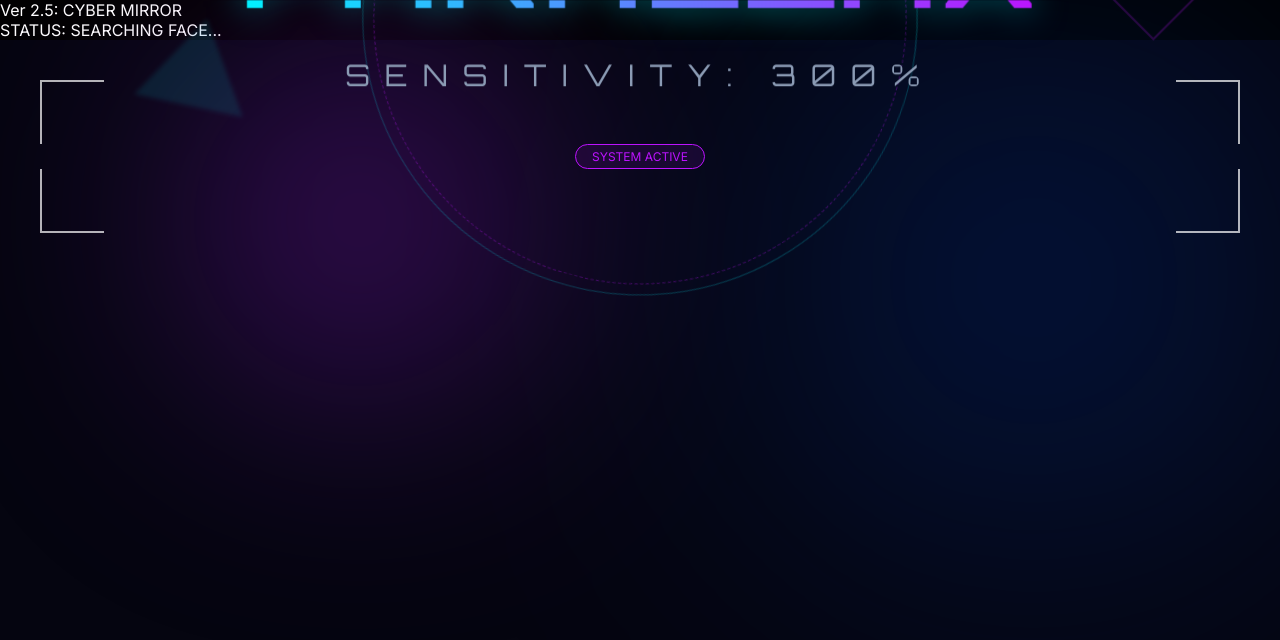
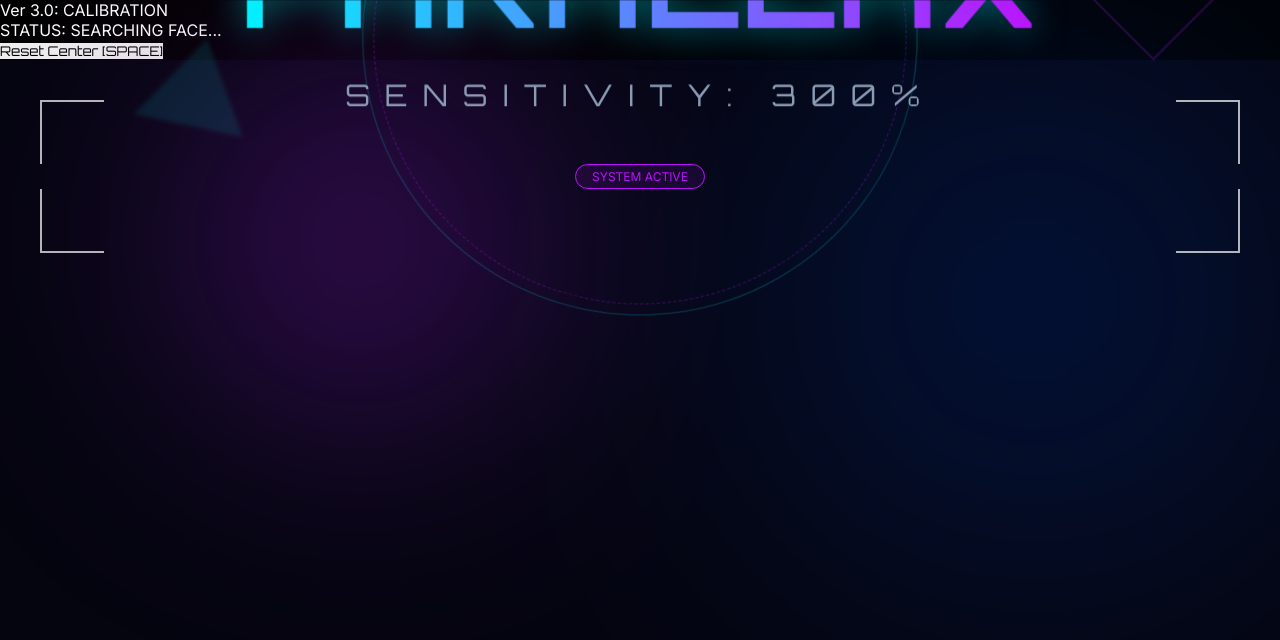
Before and after one commit to iidaatcnt/motion-parallax-app, a React (Vite) app: page / in a window 1280 px wide. Shown: the top 640 px of the page. Built offline with nearby package versions, Linux system fonts and the light colour scheme; no server answers.

Commit message:
Add calibration/reset center feature with SPACE key shortcut

```diff
--- a/src/App.tsx
+++ b/src/App.tsx
@@ -1,4 +1,4 @@
-import { useState } from 'react';
+import { useState, useRef, useEffect } from 'react';
 import FaceTracker from './components/FaceTracker';
 import ParallaxScene from './components/ParallaxScene';
 import HoloAvatar from './components/HoloAvatar';
@@ -8,20 +8,45 @@ import './index.css';
 function App() {
   const [landmarks, setLandmarks] = useState<NormalizedLandmarkList | null>(null);
   const [facePosition, setFacePosition] = useState({ x: 0, y: 0 });
+  const [offset, setOffset] = useState({ x: 0, y: 0 }); // Calibration offset
+  const rawFacePos = useRef({ x: 0, y: 0 });
 
   const handleFaceDetected = (lm: NormalizedLandmarkList) => {
     setLandmarks(lm);
 
-    // Calculate simple center for parallax (using nose tip: index 1)
     if (lm && lm[1]) {
-      // x: 0 (left) - 1 (right)
-      // Mirror logic: moving left (x < 0.5) should be represented as such
-      // Standardize to -1 to 1
-      const x = (lm[1].x - 0.5) * 2;
-      const y = (lm[1].y - 0.5) * 2;
-      setFacePosition({ x, y });
+      const rawX = (lm[1].x - 0.5) * 2;
+      const rawY = (lm[1].y - 0.5) * 2;
+
+      rawFacePos.current = { x: rawX, y: rawY };
+
+      // Apply calibration offset
+      // If Offset is (0.2, 0.2), and Raw is (0.2, 0.2), Result should be (0, 0)
+      const calibratedX = rawX - offset.x;
+      const calibratedY = rawY - offset.y;
+
+      setFacePosition({ x: calibratedX, y: calibratedY });
     }
   };
+
+  const handleReset = () => {
+    // Set current raw position as the new "zero"
+    setOffset({
+      x: rawFacePos.current.x,
+      y: rawFacePos.current.y
+    });
+  };
+
+  // Keyboard shortcut for reset
+  useEffect(() => {
+    const handleKeyDown = (e: KeyboardEvent) => {
+      if (e.code === 'Space') {
+        handleReset();
+      }
+    };
+    window.addEventListener('keydown', handleKeyDown);
+    return () => window.removeEventListener('keydown', handleKeyDown);
+  }, []);
 
   const handleFaceLost = () => {
     setLandmarks(null);
@@ -33,10 +58,20 @@ function App() {
 
       {/* Version & Status Indicator */}
       <div className="absolute top-4 left-4 z-[9999] text-xs font-mono">
-        <div className="text-cyan-500 font-bold mb-1">Ver 2.5: CYBER MIRROR</div>
+        <div className="text-cyan-500 font-bold mb-1">Ver 3.0: CALIBRATION</div>
         <div className={`px-2 py-1 rounded ${landmarks ? 'bg-cyan-500/20 text-cyan-300 border border-cyan-500' : 'bg-red-500/20 text-red-300 border border-red-500'}`}>
           STATUS: {landmarks ? 'FACE DETECTED' : 'SEARCHING FACE...'}
         </div>
+      </div>
+
+      {/* Calibration Button */}
+      <div className="absolute bottom-8 left-1/2 transform -translate-x-1/2 z-[9999]">
+        <button
+          onClick={handleReset}
+          className="px-6 py-2 bg-cyan-500/20 hover:bg-cyan-500/40 border border-cyan-500 text-cyan-400 font-mono text-sm rounded transition-colors uppercase tracking-widest backdrop-blur-sm"
+        >
+          Reset Center [SPACE]
+        </button>
       </div>
 
       <ParallaxScene faceX={facePosition.x} faceY={facePosition.y} />
```
